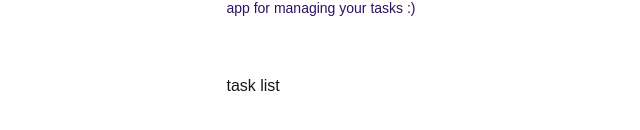
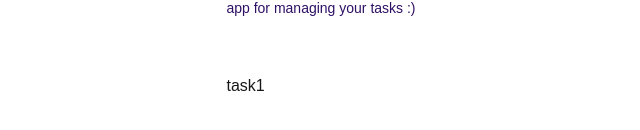
Before and after one commit to atiehZargarani/todolist-nextjs, a Next.js app: page / in a window 1280 px wide. Shown: the part 346-476 px from the top of the page, without its empty margins (319-959 px from the left). Built offline with nearby package versions, Linux system fonts and the light colour scheme.

Commit message:
feat : add simple data

```diff
--- a/src/components/TasksList.jsx
+++ b/src/components/TasksList.jsx
@@ -1,9 +1,20 @@
+"use client";
 
+import { useState } from "react";
 
 export default function Taskslist() {
+  const [tasks, setTasks] = useState([
+    {
+      title: "task1",
+      piority: "high",
+      status: "complete",
+    },
+  ]);
   return (
-  <div className="my-10">
-    task list
-  </div>
+    <div className="my-10">
+      {tasks.map((task, key) => {
+        return <div key={key}>{task.title}</div>;
+      })}
+    </div>
   );
 }
```
